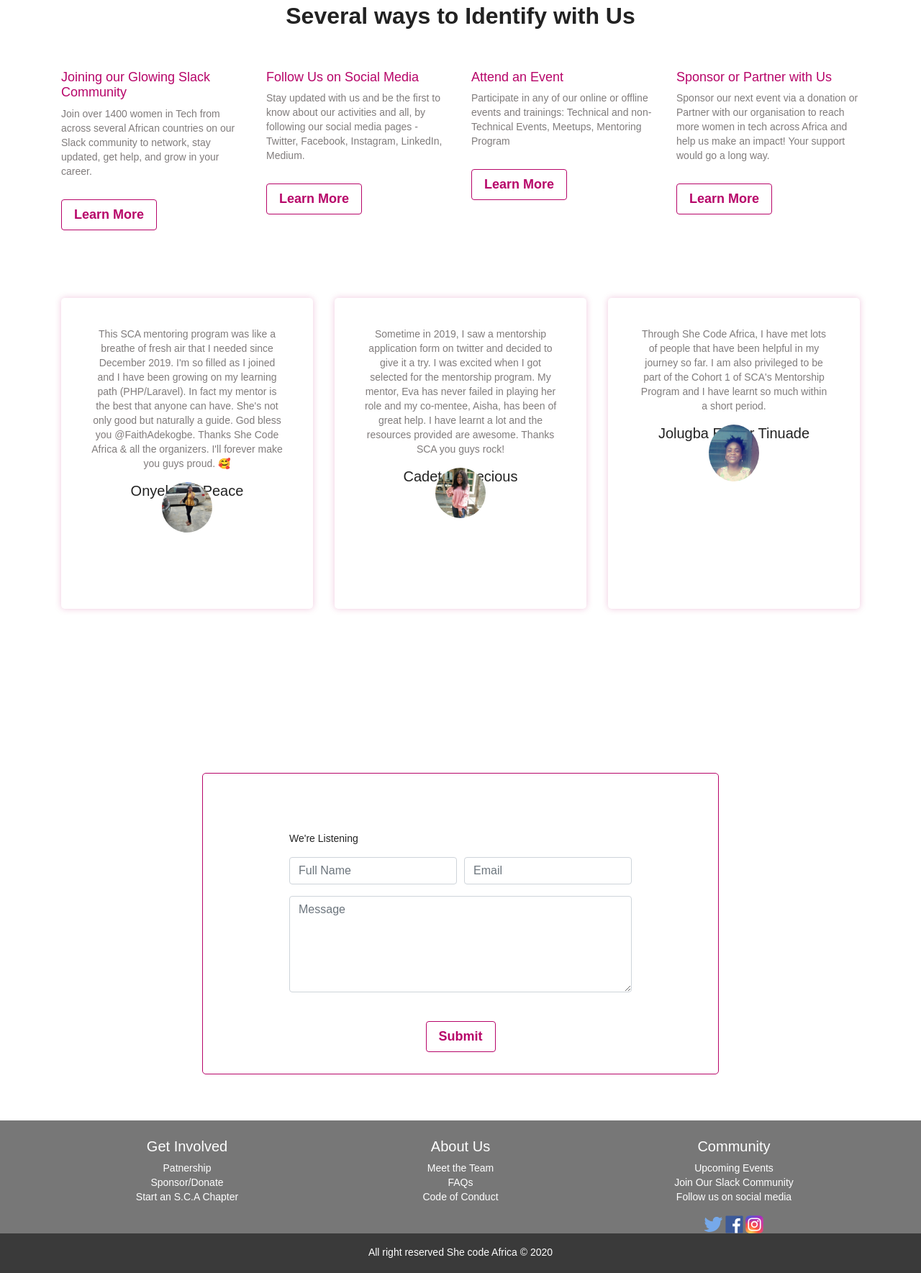
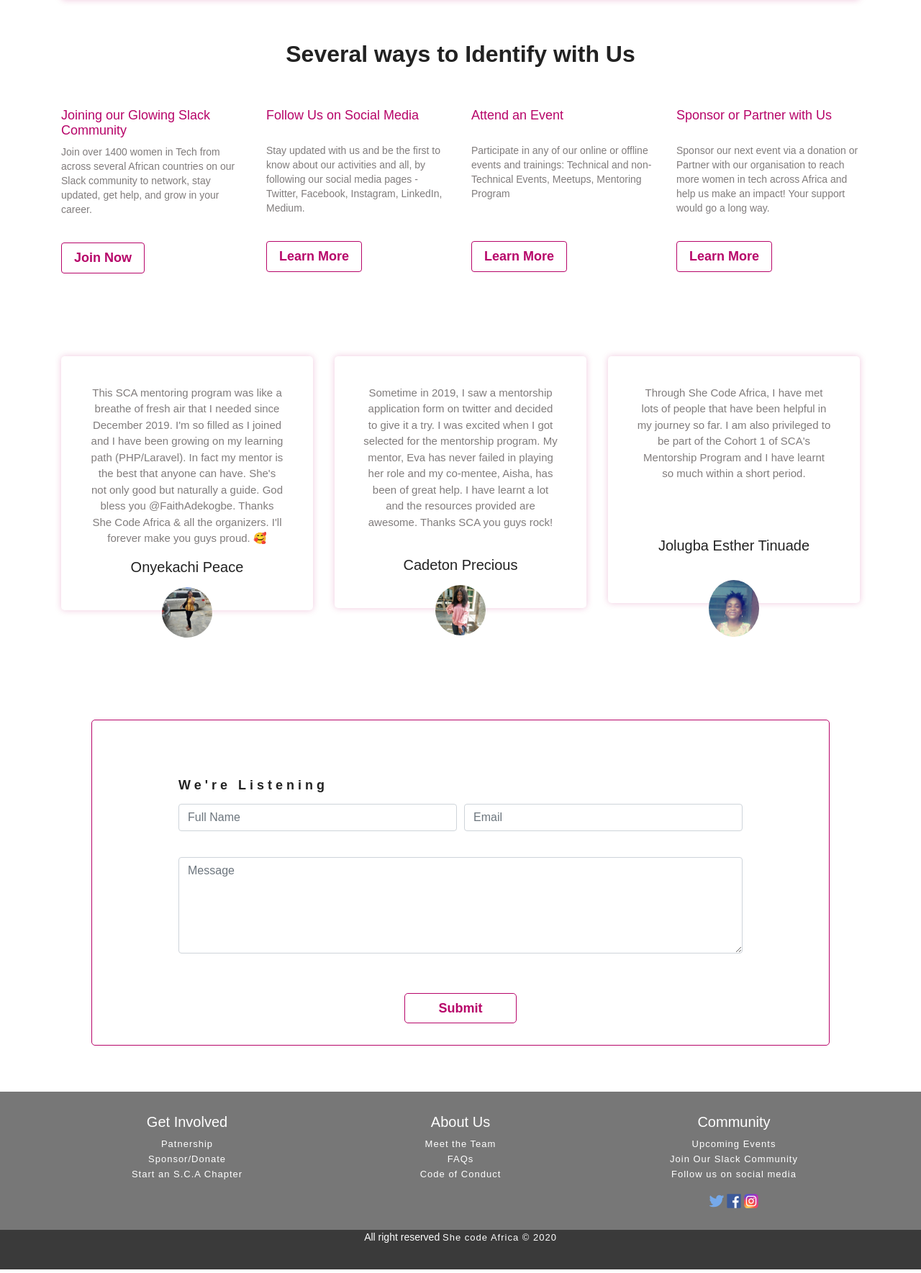
Before and after one commit to aarike/clone-website, a plain HTML site: page index.html in a window 1280 px wide. Shown: the part 920-2689 px from the top of the page at 72% size. Drawn offline with nearby package versions, Linux system fonts and the light colour scheme.

Commit message:
style update

```diff
--- a/index.html
+++ b/index.html
@@ -4,12 +4,13 @@
     <meta charset="UTF-8">
     <meta name="viewport" content="width=device-width, initial-scale=1.0">
     <link rel="stylesheet" href="https://stackpath.bootstrapcdn.com/bootstrap/4.4.1/css/bootstrap.min.css" integrity="sha384-Vkoo8x4CGsO3+Hhxv8T/Q5PaXtkKtu6ug5TOeNV6gBiFeWPGFN9MuhOf23Q9Ifjh" crossorigin="anonymous">
+
     <link rel="stylesheet" href="style.css">
     <title>SheCode</title>
 </head>
 <body>
     <header>
-        <nav class="navbar navbar-custom navbar-expand-lg  navbar-light">
+        <nav class="navbar navbar-custom navbar-expand-lg  navbar-light text-center">
             <a class="navbar-brand">
                 <img src="img/she-code-africa-logo.svg" width="130" height="40" alt="she code africa logo">
               </a>
@@ -43,32 +44,32 @@
     </header>
     <section>
         <div class="container">
-            <div class="row">
-                <div class="col-lg-7 headline">
+            <div class="row head">
+                <div class="col-lg-7 col-md-7 col-sm-7 headline">
                     <p class="intro">She Code Africa<p>
-                    <p>...celebrating and empowering women in <br>Tech across Africa</p>
+                    <p>...celebrating and empowering women in Tech across Africa</p>
                     <a href="#">
                         <button class='btn'>Join Us!</button>
                     </a>
                 </div>
-                <div class="col-lg-5">
+                <div class="col-lg-5 col-md-5 col-sm-5">
                     <img src="img/sca-landing-img.jpg" alt="" class="topimg">
                 </div>
             </div>
 
             <div class="shecodevision text-center">
                 <div class="row">
-                    <div class="col-lg-4">
+                    <div class="col-lg-4 col-md-4 col-sm-4">
                         <img src="img/value.svg" width="110px" alt="">
                         <h4>Vision</h4>
                         <p>An Africa <br>where women are equally<br> represented across<br> all career roles<br> in Technology</p>
                     </div>
-                    <div class="col-lg-4">
+                    <div class="col-lg-4 col-md-4 col-sm-4">
                         <img src="img/flag.svg" width="110px" alt="">
                         <h4>Mission</h4>
                         <p>To build a community<br> that embodies technical<br> growth, networking, mentorship<br> and Visibility amongest all level<br> career roles in Technology</p>
                     </div>
-                    <div class="col-lg-4">
+                    <div class="col-lg-4 col-md-4 col-sm-4">
                         <img src="img/target.svg" width="110px" alt="">
                         <h4>Values</h4>
                         <p>Team work,<br> Community,<br> Technical growth,<br> Leadership,<br> Visibility</p>
@@ -78,78 +79,89 @@
             <div class="shecodeintro1">
                 <h2 class="text-center">Several ways to Identify with Us</h2>
                 <div class="row">
-                    <div class="col-lg-3">
+                    <div class="col-lg-3 col-md-6 col-sm-6">
                         <h4>Joining our Glowing Slack Community</h4>
                         <p>Join over 1400 women in Tech from across several African countries on our Slack community to network, stay updated, get help, and grow in your career.</p>
-                        <button class='btn'>Learn More</button>
+                        <button class='btn'>Join Now</button>
                     </div>
-                    <div class="col-lg-3">
-                        <h4>Follow Us on Social Media</h4>
+                    <div class="col-lg-3 col-md-6 col-sm-6">
+                        <h4>Follow Us on Social Media</h4><br>
                         <p>Stay updated with us and be the first to know about our activities and all, by following our social media pages - Twitter, Facebook, Instagram, LinkedIn, Medium.</p>
                         <button class='btn'>Learn More</button>
                     </div>
-                    <div class="col-lg-3">
-                        <h4>Attend an Event</h4>
+                    <div class="col-lg-3 col-md-6 col-sm-6">
+                        <h4>Attend an Event</h4><br>
                         <p>Participate in any of our online or offline events and trainings: Technical and non-Technical Events, Meetups, Mentoring Program</p>
+                        <br>
                         <button class='btn'>Learn More</button>
                     </div>
-                    <div class="col-lg-3">
-                        <h4>Sponsor or Partner with Us</h4>
+                    <div class="col-lg-3 col-md-6 col-sm-6">
+                        <h4>Sponsor or Partner with Us</h4><br>
                         <p>Sponsor our next event via a donation or Partner with our organisation to reach more women in tech across Africa and help us make an impact! Your support would go a long way.</p>
                         <button class='btn'>Learn More</button>
                     </div>
                 </div>
             </div>
             <div class="row">
-                <div class="col-lg-4 text-center">
+                <div class="col-lg-4 col-md-4 col-sm-4 text-center">
                     <div class="shecodetest">
                         <p>This SCA mentoring program was like a breathe of fresh air that I needed since December 2019. I'm so filled as I joined and I have been growing on my learning path (PHP/Laravel). In fact my mentor is the best that anyone can have. She's not only good but naturally a guide. God bless you @FaithAdekogbe. Thanks She Code Africa & all the organizers. I'll forever make you guys proud. 🥰</p>
                         <h5>Onyekachi Peace</h5>
+                    </div>
                     <img src="img/PeaceAmara.jpg" class="testimg">
                 </div>
-                </div>
-                <div class="col-lg-4 text-center">
+                <div class="col-lg-4 col-md-4 col-sm-4 text-center">
                     <div class="shecodetest">
                         <p>Sometime in 2019, I saw a mentorship application form on twitter and decided to give it a try. I was excited when I got selected for the mentorship program. My mentor, Eva has never failed in playing her role and my co-mentee, Aisha, has been of great help. I have learnt a lot and the resources provided are awesome. Thanks SCA you guys rock!</p>
+                        <br>
                         <h5>Cadeton Precious</h5>
+                    </div>
                     <img src="img/PreciousCadeton.jpg" class="testimg">
                 </div>
-                </div>
-                <div class="col-lg-4 text-center">
+                <div class="col-lg-4 col-md-4 col-sm-4 text-center">
                     <div class="shecodetest">
                         <p>Through She Code Africa, I have met lots of people that have been helpful in my journey so far. I am also privileged to be part of the Cohort 1 of SCA's Mentorship Program and I have learnt so much within a short period.</p>
+                        <br>
+                        <br>
+                        <br>
                         <h5>Jolugba Esther Tinuade</h5>
+                        <br>
+                    </div>
                     <img src="img/EstherJolugba.jpg" class="testimg">
-                    </div>
                 </div>
             </div>
             <div class="row justify-content-center">
                 <div class="shecodeform">
-                    <p>We're Listening</p>
+                    <p class="shecodeformp">We're Listening</p>
                     <form method="POST">
                         <div class="form-row">
-                            <div class="form-group col-lg-6">
+                            <div class="col-lg-6 col-md-6 col-sm-6">
+                                <div class="form-group">
                                     <input type="fname" class="form-control" id="inputEmail" placeholder="Full Name">
                                 </div>
-                            <div class="form-group col-lg-6">
+                            </div>
+                            <div class="col-lg-6 col-md-6 col-sm-6">
+                                <div class="form-group">
                                     <input type="email" class="form-control" id="inputPassword" placeholder="Email">
                                 </div>
                             </div>
+                        </div><br>
                         <div class="form-group">
                             <textarea type="message" class="form-control" rows="5" id="inputmessage" placeholder="Message"></textarea>
                         </div>
                         <div class="text-center">
-                            <button type="button" class="btn">Submit</button>
+                            <button type="button" class="shecodebtn">Submit</button>
                         </div>
                     </form>
                 </div>
             </div>
         </div>
     </section>
-    <footer class="page-footer font-small pt-4">
+    <footer>
+        <div class="page-footer">
             <div class="container text-center">
                 <div class="row">
-                <div class="col-lg-4">
+                    <div class="col-lg-4 col-md-4 col-sm-4">
                         <h5>Get Involved</h5>
                         <ul class="list-unstyled">
                             <li>
@@ -163,7 +175,7 @@
                             </li>
                         </ul>
                     </div>
-                <div class="col-lg-4">
+                    <div class="col-lg-4 col-md-4 col-sm-4">
                         <h5>About Us</h5>
                         <ul class="list-unstyled">
                             <li>
@@ -177,7 +189,7 @@
                             </li>
                         </ul>
                     </div>
-                <div class="col-lg-4">
+                    <div class="col-lg-4 col-md-4 col-sm-4">
                         <h5>Community</h5>
                         <ul class="list-unstyled">
                             <li>
@@ -192,19 +204,20 @@
                         </ul>
                         <div class="social-media">
                             <a href="https://twitter.com/SheCodeAfrica">
-                            <img src="img/twitter.svg" width="25px" height="25px" alt="Twitter Logo">
+                                <img src="img/twitter.svg" width="20px" height="20px" alt="Twitter Logo">
                             </a>
                             <a href="https://www.facebook.com/SheCodeAfrica/">
-                            <img src="img/facebook.svg" width="25px" height="25px" alt="Facebook Logo">
+                                <img src="img/facebook.svg" width="20px" height="20px" alt="Facebook Logo">
                             </a>
                             <a href="https://www.instagram.com/shecodeafrica/">
-                            <img src="img/instagram.svg" width="25px" height="25px" alt="Instagram Logo">
+                                <img src="img/instagram.svg" width="20px" height="20px" alt="Instagram Logo">
                             </a>
                         </div>
                     </div>
                 </div>
             </div>
-        <div class="footer-copyright text-center py-3">All right reserved
+        </div>
+        <div class="footer-copyright text-center">All right reserved
             <a class="footer-link" href="#"> She code Africa © 2020</a>
         </div>
     </footer>
--- a/style.css
+++ b/style.css
@@ -1,17 +1,19 @@
 body {
     font-family: 'Raleway', sans-serif;
-    /* font-family: '', Poppins-Regular; */
     font-size: 14px;
     color: #222222;
     overflow-x: hidden;
     line-height: 20px;
     min-height: 100%;
-    margin: 0;
+    font-weight: normal;
+    display: flex;
+    flex-direction: column;
 }
 
 * {
     box-sizing: border-box;
 }
+
 html,body{
     margin:0;
     width: 100%;
@@ -32,9 +34,8 @@ html,body{
 
 /* change the link color */
 .navbar-custom .navbar-nav .nav-item .nav-link {
-
-    font-size: 18px;
-    font-weight: 600;
+    font-size: medium;
+    font-weight: 500;
     color: rgb(140, 140, 140);
     transition: all 0.4s ease-in 0s;
 }
@@ -49,7 +50,8 @@ html,body{
 }
 
 .navbar-toggler {
-    color: rgb(183, 5, 105);
+
+    background-color: rgb(183, 5, 105);
 }
 
 .current-page{
@@ -58,39 +60,65 @@ html,body{
     text-decoration: overline;
 }
 
+
+
+.navbar-expand-lg .navbar-nav .nav-link {
+    padding-right: 22px;
+    padding-left: 22px;
+    padding-top: 25px;
+}
+
+
 .btn {
-    display: inline-block;
     border: 1px solid #B70569;
     color: #B70569 !important;
     font-size: 18px;
     font-weight: 600;
-    margin-top: 5%;
     background: #ffffff;
     transition: all 0.4s ease-in;
     padding: 7px 17px;
     outline: none !important;
+    margin-top: 20px;
+    margin-bottom: 20px;
 }
 
+.shecodebtn {
+    display: inline-block;
+    border: 1px solid #B70569;
+    border-radius: 5px;
+    color: #B70569 !important;
+    font-size: 18px;
+    font-weight: 600;
+    margin-top: 5%;
+    padding: 10px 0;
+    background: #ffffff;
+    transition: all 0.4s ease-in;
+    width: 20%;
+}
+
+
+.shecodebtn:hover {
+    box-shadow: 0px 8px 8px rgba(183, 5, 105, 0.22);
+}
 
 .btn:hover {
     box-shadow: 0px 8px 8px rgba(183, 5, 105, 0.22);
 }
 
-.btn-outline {
-    padding: 7px 17px;
-
+.head {
+    padding-top: 50px;
 }
 
 
 .intro {
-    font-size: 52px;
+    font-size: 50px;
     line-height: 1.5;
 }
 
 
 .shecodeintro1 h2 {
-    font-weight: 800;
     margin: 5%;
+    font-weight: 700;
 
 }
 
@@ -105,12 +133,13 @@ h4 {
     color: #B70569;
 }
 
+
+
 .shecodevision {
     box-shadow: 0 0 10px 0 rgba(183, 5, 105, 0.22);
     padding: 50px 35px 0 35px;
     border-radius: 5px;
     margin-top: 1%;
-    text-align: center;
     padding-bottom: 4rem;
     color: #807c7c;
 }
@@ -127,41 +156,89 @@ h4 {
     padding: 40px;
     border-radius: 5px;
     margin-top: 27%;
-    height: 27rem;
 }
+
+@media screen and (max-width: 768px) {
+    .shecodeintro1 {
+        text-align: center;
+    }
+}
+
 
 .shecodeform {
     padding: 80px 120px 30px;
     border-radius: 5px;
-    margin-top: 20%;
+    margin-top: 10%;
     border: 1px solid #B70569;
+    width: 90%;
+}
+
+.shecodeformp {
+    font-size: 18px;
+    font-weight: bold;
+    letter-spacing: 5px;
+    background: rgb(255, 255, 255);
+}
+
+@media screen and (max-width: 560px){
+    .shecodeform {
+         padding: 35px 7px 30px;
+    }
+}
+
+@media screen and (max-width: 767px){
+    .shecodebtn {
+        width: 40%;
+    }
+}
+
+@media screen and (max-width: 991px) and (min-width: 768px){
+    .shecodetest {
+        height: 30rem;
+    }
 }
 
 
-.shecodetest p, .shecodeintro1 p {
+@media screen and (max-width: 1199px) and (min-width: 992px){
+    .shecodetest {
+        height: 27rem;
+    }
+}
+
+.shecodeintro1 p {
     color: #807c7c;
+}
+
+.shecodetest p {
+    color: #807c7c;
+    line-height: 1.5;
+    font-size: 15px;
 }
 
 .page-footer {
     margin-top: 5%;
-    text-align: center;
     background: rgb(119, 119, 119);
     color: rgb(255, 255, 255);
+    padding: 30px 0;
 }
 
-.container {
+.footer-link:hover {
+    text-decoration: none;
+    color: rgb(238, 37, 151) !important;
+}
 
 
-}
-
 .footer-link {
-
-    text-decoration: none;
-    color: rgb(255, 255, 255);
+    margin-top: 10px;
+    font-size: 13px;
+    letter-spacing: 1px;
+    color: rgb(255, 255, 255) !important;
+    transition: all 0.4s ease-in 0s;
 }
 
 .footer-copyright {
     font-size: 14px;
     height: 55px;
     background: rgb(58, 58, 58);
+    color: rgb(255, 255, 255) !important;
 }
```
Lines whose indentation alone changed are shown as unchanged.
